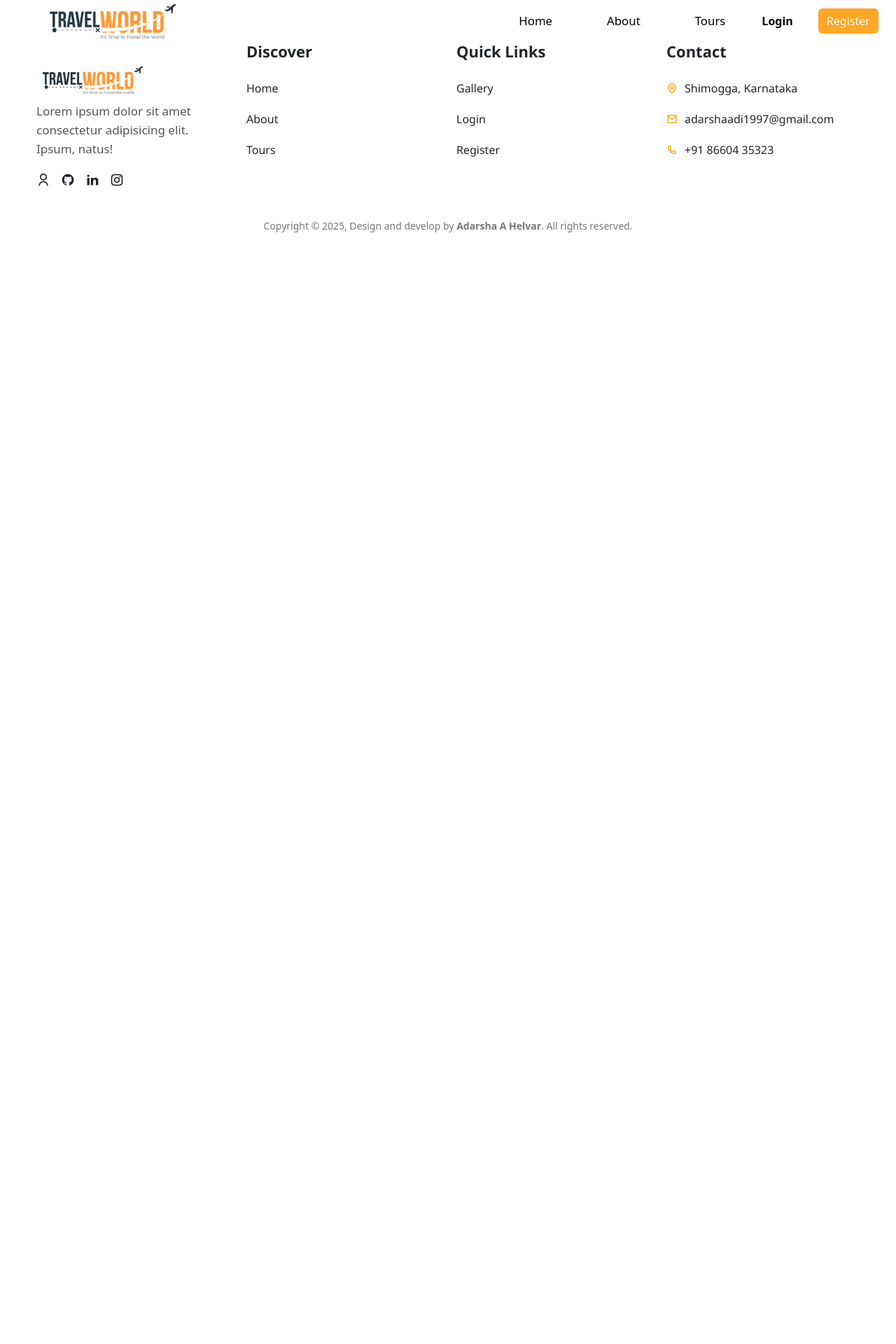
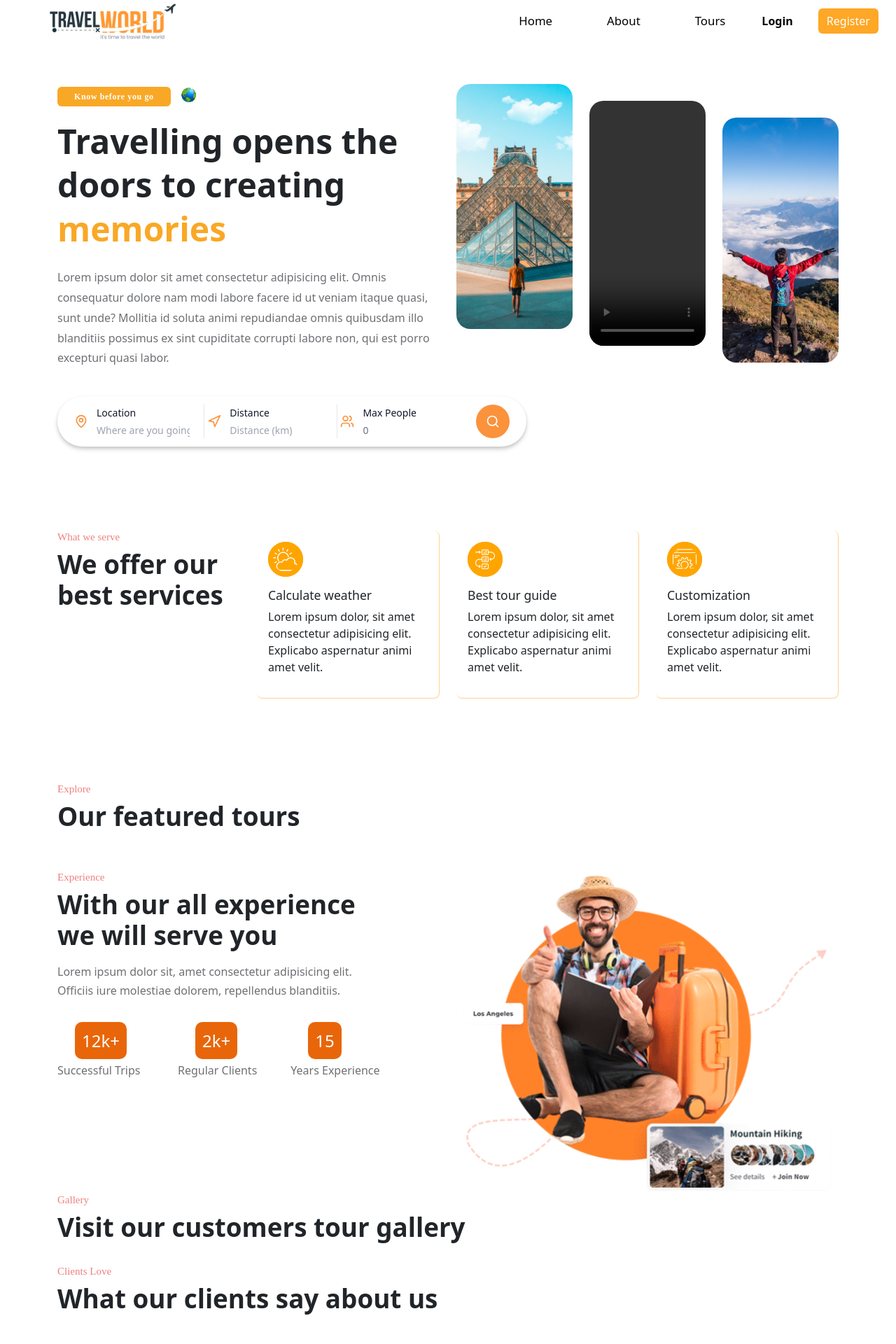
Before and after one commit to GuthiManeendra/Travel-Tour-----, a React (Vite) app: page / in a window 1280 px wide. Shown: the top 1920 px of the page at 70% size. Before the commit the page ends 800 px from the top, so only its background shows below. Built offline with nearby package versions, Linux system fonts and the light colour scheme; grey boxes are pictures that could not be loaded.

Commit message:
add Home page with routing and service components

```diff
--- a/src/Components/routers/Routers.jsx
+++ b/src/Components/routers/Routers.jsx
@@ -1,6 +1,17 @@
-export const Routers =()=>{
+import { Route, Routes } from "react-router-dom"
+import Home from "../../pages/Home"
+
+
+export const Routers=()=>{
     return(
         <>
+
+        <Routes>
+            <Route path="/" element={<Home/>}/>
+            <Route path="/home" element={<Home/>}/>
+
+
+        </Routes>
 
         </>
     )
--- /dev/null
+++ b/src/pages/Home.jsx
@@ -0,0 +1,191 @@
+import React from "react";
+import "../styles/Home.css";
+import { Container, Row, Col } from "reactstrap";
+
+import heroImg from "../assets/images/hero-img01.jpg";
+import heroImg02 from "../assets/images/hero-img02.jpg";
+import heroVideo from "../assets/images/hero-video.mp4";
+import worldImg from "../assets/images/world.png";
+import experienceImg from "../assets/images/experience.png";
+
+import SearhBar from "../shared/SearchBar";
+import ServiceList from "../services/ServiceList";
+
+import Newsletter from "../shared/Newsletter";
+
+const Home = () => {
+  return (
+    <>
+      {/* ================= HERO SECTION ================= */}
+      <br /><br /><br /><br /><br />
+
+      <section>
+        <Container>
+          <Row>
+            <Col lg="6">
+              <div className="hero__content">
+
+                {/* 🔥 REPLACED SUBTITLE SECTION */}
+                <div className="hero__subtitle d-flex align-items-center gap-2 mb-3">
+                  <span className="badge know-badge px-4 py-2">
+                    Know before you go
+                  </span>
+
+                  <img
+                    src={worldImg}
+                    alt="World"
+                    style={{ width: "35px", height: "35px" }}
+                  />
+                </div>
+
+                <h1>
+                  Travelling opens the doors to creating{" "}
+                  <span className="highlight">memories</span>
+                </h1>
+
+                <p>
+                  Lorem ipsum dolor sit amet consectetur adipisicing elit. Omnis
+                  consequatur dolore nam modi labore facere id ut veniam itaque
+                  quasi, sunt unde? Mollitia id soluta animi repudiandae omnis
+                  quibusdam illo blanditiis possimus ex sint cupiditate corrupti
+                  labore non, qui est porro excepturi quasi labor.
+                </p>
+              </div>
+            </Col>
+
+
+            <Col lg="2">
+              <div className="hero_img-box">
+                <img src={heroImg} alt="Hero 1" />
+              </div>
+            </Col>
+
+            <Col lg="2">
+              <div className="hero_img-box hero__video-box mt-4">
+                <video src={heroVideo} controls />
+              </div>
+            </Col>
+
+            <Col lg="2">
+              <div className="hero_img-box mt-5">
+                <img src={heroImg02} alt="Hero 2" />
+              </div>
+              <br /><br />
+            </Col>
+            <SearhBar/>
+          </Row>
+        </Container>
+      </section>
+
+      <br /><br /><br /><br /><br />
+
+      {/* ================= SERVICES SECTION ================= */}
+      <section>
+        <Container>
+          <Row>
+            <Col lg="3">
+              <h5 className="services__subtitle ">What we serve</h5>
+              <h2 className="services__title">We offer our best services</h2>
+            </Col>
+            <ServiceList />
+          </Row>
+        </Container>
+      </section>
+
+      <br /><br /><br /><br /><br />
+
+      {/* ================= FEATURED TOURS ================= */}
+      <section>
+        <Container>
+          <Row>
+            <Col lg="12" className="mb-5">
+              <h5 className="services__subtitle">Explore</h5>
+              <h2 className="featured__tour-title">Our featured tours</h2>
+            </Col>
+            {/* <FeaturedTourList /> */}
+          </Row>
+        </Container>
+      </section>
+
+      {/* ================= EXPERIENCE SECTION ================= */}
+      <section>
+        <Container>
+          <Row>
+            <Col lg="6">
+              <div className="experience__content">
+                <h5 className="services__subtitle">Experience</h5>
+                <h2>
+                  With our all experience <br /> we will serve you
+                </h2>
+                <p>
+                  Lorem ipsum dolor sit, amet consectetur adipisicing elit.
+                  <br />
+                  Officiis iure molestiae dolorem, repellendus blanditiis.
+                </p>
+              </div>
+
+              <div className="counter__wrapper d-flex align-items-center gap-5">
+                <div className="counter__box">
+                  <span>12k+</span>
+                  <h6>Successful Trips</h6>
+                </div>
+                <div className="counter__box">
+                  <span>2k+</span>
+                  <h6>Regular Clients</h6>
+                </div>
+                <div className="counter__box">
+                  <span>15</span>
+                  <h6>Years Experience</h6>
+                </div>
+              </div>
+            </Col>
+
+            <Col lg="6">
+              <div className="experience__img">
+                <img src={experienceImg} alt="Experience" />
+              </div>
+            </Col>
+          </Row>
+        </Container>
+      </section>
+
+      {/* ================= GALLERY SECTION ================= */}
+      <section>
+        <Container>
+          <Row>
+            <Col lg="12">
+              <h5 className="services__subtitle">Gallery</h5>
+              <h2 className="gallary__title">
+                Visit our customers tour gallery
+              </h2>
+            </Col>
+            <Col lg="12">
+              {/* <MasonryImagesGallery /> */}
+            </Col>
+          </Row>
+        </Container>
+      </section>
+
+      {/* ================= TESTIMONIAL SECTION ================= */}
+      <section>
+        <Container>
+          <Row>
+            <Col lg="12">
+              <h5 className="services__subtitle">Clients Love</h5>
+              <h2 className="testimonial__title">
+                What our clients say about us
+              </h2>
+            </Col>
+            <Col lg="12">
+              {/* <Testimonials /> */}
+            </Col>
+          </Row>
+        </Container>
+      </section>
+
+      <Newsletter />
+    </>
+  );
+};
+
+export default Home;
--- a/src/services/ServiceCard.jsx
+++ b/src/services/ServiceCard.jsx
@@ -3,11 +3,10 @@ import "./service-card.css";
 
 const ServiceCard = ({ item }) => {
   const { imgUrl, title, desc } = item;
-
   return (
     <div className="service__item">
       <div className="service__img">
-        <img src={imgUrl} alt={title} />
+        <img src={imgUrl} alt="title" />
       </div>
       <h5>{title}</h5>
       <p>{desc}</p>
--- a/src/services/ServiceList.jsx
+++ b/src/services/ServiceList.jsx
@@ -1,12 +1,11 @@
 import React from "react";
 import ServiceCard from "./ServiceCard";
 import { Col } from "reactstrap";
-
 import weatherImg from "../assets/images/weather.png";
 import guideImg from "../assets/images/guide.png";
 import customizationImg from "../assets/images/customization.png";
 
-const SERVICES_DATA = [
+const servicesData = [
   {
     imgUrl: weatherImg,
     title: "Calculate weather",
@@ -23,12 +22,11 @@ const SERVICES_DATA = [
     desc: "Lorem ipsum dolor, sit amet consectetur adipisicing elit. Explicabo aspernatur animi amet velit.",
   },
 ];
-
 const ServiceList = () => {
   return (
     <>
-      {SERVICES_DATA.map((item, index) => (
-        <Col lg="3" md="6" sm="12" className="mb-4" key={index}>
+      {servicesData.map((item, index) => (
+        <Col lg="3" key={index}>
           <ServiceCard item={item} />
         </Col>
       ))}
--- a/src/services/service-card.css
+++ b/src/services/service-card.css
@@ -14,11 +14,23 @@
     background: var(--secondary-color);
     padding: 0.5rem;
     margin-bottom: 1rem;
+    background-color: orange;
     line-height: 50px;
+
+
 }
 
 .service__img img {
     width: 100%;
+    color: orange;
+    border:2px solid orange;
+    border-radius: 10px;
+    padding: 5px;
+    height: auto;
+    height: 50px;
+    width: 50px;
+    border-radius: 50%;
+
 }
 
 .service__item h5 {
--- a/src/shared/NewsLetter.css
+++ b/src/shared/NewsLetter.css
@@ -4,19 +4,21 @@
     margin-top: 3rem;
 }
 
-.newsletter__img img{
+.newsletter__img img {
     width: 100%;
 }
 
+/* CONTENT */
 .newsletter__content {
     padding: 50px 0px;
 }
 
 .newsletter__content h2 {
-    font-style: 2.5rem;
+    font-size: 2.5rem;   /* ❗ fixed typo (font-style → font-size) */
     margin-bottom: 2rem;
 }
 
+/* INPUT BOX */
 .newsletter__input {
     display: flex;
     align-items: center;
@@ -24,26 +26,37 @@
     background: #fff;
     padding: 0.5rem;
     margin-bottom: 2rem;
-    border-radius: 5px;
+    border-radius: 6px;
 }
 
 .newsletter__input input {
+    flex: 1;
     border: none;
     font-size: 1rem;
     color: var(--heading-color);
 }
 
-.newsletter__input input:focus{
+.newsletter__input input:focus {
     outline: none;
 }
 
 .newsletter__btn {
-    padding: 0.5rem 1.5rem !important;
-    background: var(--secondary-color) !important;
-    color: #fff !important;
-    font-size: 1.1rem !important;
+  padding: 0.6rem 2rem !important;
+  background-color: #f9a825 !important;
+  color: #ffffff !important;
+
+  font-size: 1.1rem !important;
+  font-weight: 500;
+
+  border: none !important;
+  border-radius: 10px !important;
+
+  cursor: pointer;
+  outline: none;
+  box-shadow: none !important;
 }
 
+/* PARAGRAPH */
 .newsletter__content p {
     color: var(--heading-color);
     font-size: 1.1rem;
--- /dev/null
+++ b/src/styles/Home.css
@@ -0,0 +1,191 @@
+/* =======================
+   GLOBAL RESET
+======================= */
+* {
+  margin: 0;
+  padding: 0;
+  box-sizing: border-box;
+}
+
+/* =======================
+   HERO SECTION
+======================= */
+.hero__content h1 {
+  font-size: 3rem;
+  font-weight: 600;
+  margin-bottom: 1.5rem;
+  line-height: 1.3;
+}
+
+.hero__content p {
+  font-size: 1rem;
+  color: #6e7074;
+  line-height: 1.8;
+}
+
+/* Highlight text */
+.highlight {
+  color: #f9a826;
+}
+
+/* =======================
+   SUBTITLE PILL
+======================= */
+.hero__subtitle {
+  margin-bottom: 1rem;
+  font-size: medium;
+  font-weight: 100;
+}
+
+.know-badge {
+  background-color: #f9a826;
+  color: #000;
+  font-family: "Pacifico", cursive;
+  font-size: 2.0rem;
+  border-radius: 50px;
+  letter-spacing: 0.6px;
+  white-space: nowrap;
+  font-weight: 100;
+}
+
+/* =======================
+   HERO IMAGES
+======================= */
+.hero_img-box img,
+.hero_img-box video {
+  width: 100%;
+  height: 350px;
+  border-radius: 20px;
+  object-fit: cover;
+}
+
+.hero__video-box video {
+  width: 100%;
+  height: 350px;
+  border-radius: 20px;
+  object-fit: cover;
+}
+
+/* =======================
+   SERVICES SECTION
+======================= */
+.services__subtitle {
+  font-family: 'Italin', cursive;
+  color: #f08080;
+  font-size: 15px;
+}
+
+
+.services__title {
+  font-size: 2.3rem;
+  font-weight: 600;
+}
+
+/* =======================
+   FEATURED TOURS
+======================= */
+.featured__tour-title {
+  font-size: 2.3rem;
+  font-weight: 600;
+}
+
+/* =======================
+   EXPERIENCE SECTION
+======================= */
+.experience__content h2 {
+  font-size: 2.3rem;
+  font-weight: 600;
+  margin-bottom: 1rem;
+}
+
+.experience__content p {
+  font-size: 1rem;
+  color: #6e7074;
+  line-height: 1.7;
+}
+
+.counter__wrapper {
+  margin-top: 2.5rem;
+}
+
+.counter__box span {
+  font-size: 1.5rem;
+  font-weight: 100;
+  color: white;
+  height: 40px;
+  width: 40px;
+  background-color: rgb(232, 102, 9);
+  padding: 10px;
+  text-align: center;
+  border-radius: 10px;
+  margin: 25px;
+}
+
+.counter__box h6 {
+  font-size: 1rem;
+  color: #6e7074;
+  margin-top: 15px;
+}
+
+/* =======================
+   EXPERIENCE IMAGE
+======================= */
+.experience__img img {
+  width: 100%;
+}
+
+/* =======================
+   GALLERY SECTION
+======================= */
+.gallary__title {
+  font-size: 2.3rem;
+  font-weight: 600;
+  margin-bottom: 2rem;
+}
+
+/* =======================
+   TESTIMONIAL SECTION
+======================= */
+.testimonial__title {
+  font-size: 2.3rem;
+  font-weight: 600;
+  margin-bottom: 2rem;
+}
+
+/* =======================
+   RESPONSIVE DESIGN
+======================= */
+@media (max-width: 992px) {
+  .hero__content h1 {
+    font-size: 2.3rem;
+  }
+
+  .services__title,
+  .featured__tour-title,
+  .experience__content h2,
+  .gallary__title,
+  .testimonial__title {
+    font-size: 2rem;
+  }
+
+  .hero_img-box img,
+  .hero_img-box video {
+    height: 300px;
+  }
+}
+
+@media (max-width: 576px) {
+  .hero__content h1 {
+    font-size: 2rem;
+  }
+
+  .hero_img-box img,
+  .hero_img-box video {
+    height: 250px;
+  }
+
+  .counter__wrapper {
+    flex-direction: column;
+    gap: 1.5rem;
+  }
+}
```
